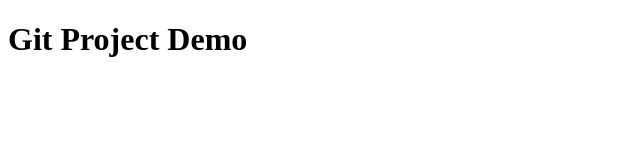
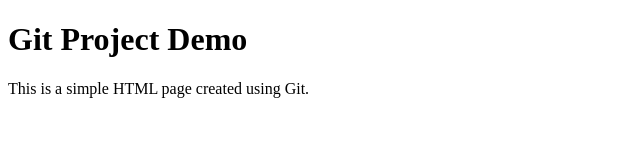
Before and after one commit to anushakhan2411679/Second-Project, a plain HTML site: page index.html in a window 1280 px wide. Shown: the whole page, without its empty margins (0-640 px from the left). Drawn offline with Linux system fonts and the light colour scheme.

Commit message:
Added a new a para

```diff
--- a/index.html
+++ b/index.html
@@ -7,5 +7,6 @@
 </head>
 <body>
     <h1>Git Project Demo</h1>
+    <p>This is a simple HTML page created using Git.</p>
 </body>
 </html>
```
